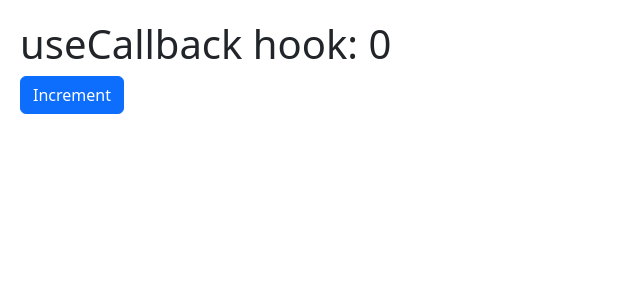
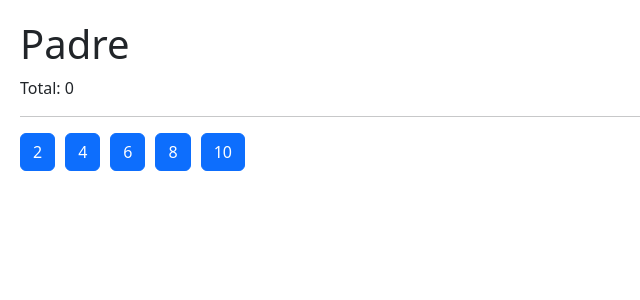
Before and after one commit to hernanfuria/react-hooks-app, a React (Vite) app: page / in a window 1280 px wide. Shown: the top 300 px of the page, without its empty margins (0-640 px from the left). Built offline with nearby package versions, Linux system fonts and the light colour scheme.

Commit message:
tarea useCallback. Ahora anda, faltaba React.memo() en ShowIncrement

```diff
--- /dev/null
+++ b/src/07-tarea-memo/Hijo.jsx
@@ -0,0 +1,16 @@
+import React from "react";
+
+export const Hijo = React.memo(({ numero, incrementar }) => {
+
+    console.log('  Me volví a generar :(  ');
+
+    return (
+        <button
+            className="btn btn-primary mr-3"
+            onClick={ () => incrementar( numero ) }
+        >
+            { numero }
+        </button>
+    )
+}
+)
--- /dev/null
+++ b/src/07-tarea-memo/Padre.jsx
@@ -0,0 +1,33 @@
+import { Hijo } from './Hijo'
+import { useCallback, useState } from 'react';
+
+export const Padre = () => {
+
+    const numeros = [2,4,6,8,10];
+    const [valor, setValor] = useState(0);
+
+    const incrementar = useCallback(( num ) => {
+        setValor( (v) => v + num )
+    }, [])
+
+
+    return (
+        <div>
+            <h1>Padre</h1>
+            <p> Total: { valor } </p>
+
+            <hr />
+
+            {
+                numeros.map( n => (
+                    <Hijo
+                        key={ n }
+                        numero={ n }
+                        incrementar={ incrementar }
+                    />
+                ))
+            }
+            {/* <Hijo /> */}
+        </div>
+    )
+}
--- a/src/main.jsx
+++ b/src/main.jsx
@@ -10,10 +10,11 @@
 // import { FocusScreen } from './04-useRef/FocusScreen'
 // import { Layout } from './05-useLayoutEffect/Layout'
 // import { MemoHook } from './06-memos/MemoHook'
-import { CallbackHook } from './06-memos/CallbackHook'
+// import { CallbackHook } from './06-memos/CallbackHook'
+import { Padre } from './07-tarea-memo/Padre'
 
 ReactDOM.createRoot(document.getElementById('root')).render(
   //<React.StrictMode>
-    <CallbackHook />
+    <Padre />
   //</React.StrictMode>,
 )
```
Also changed, not shown: 1 other file (tests, documents, lock files or other folders).
